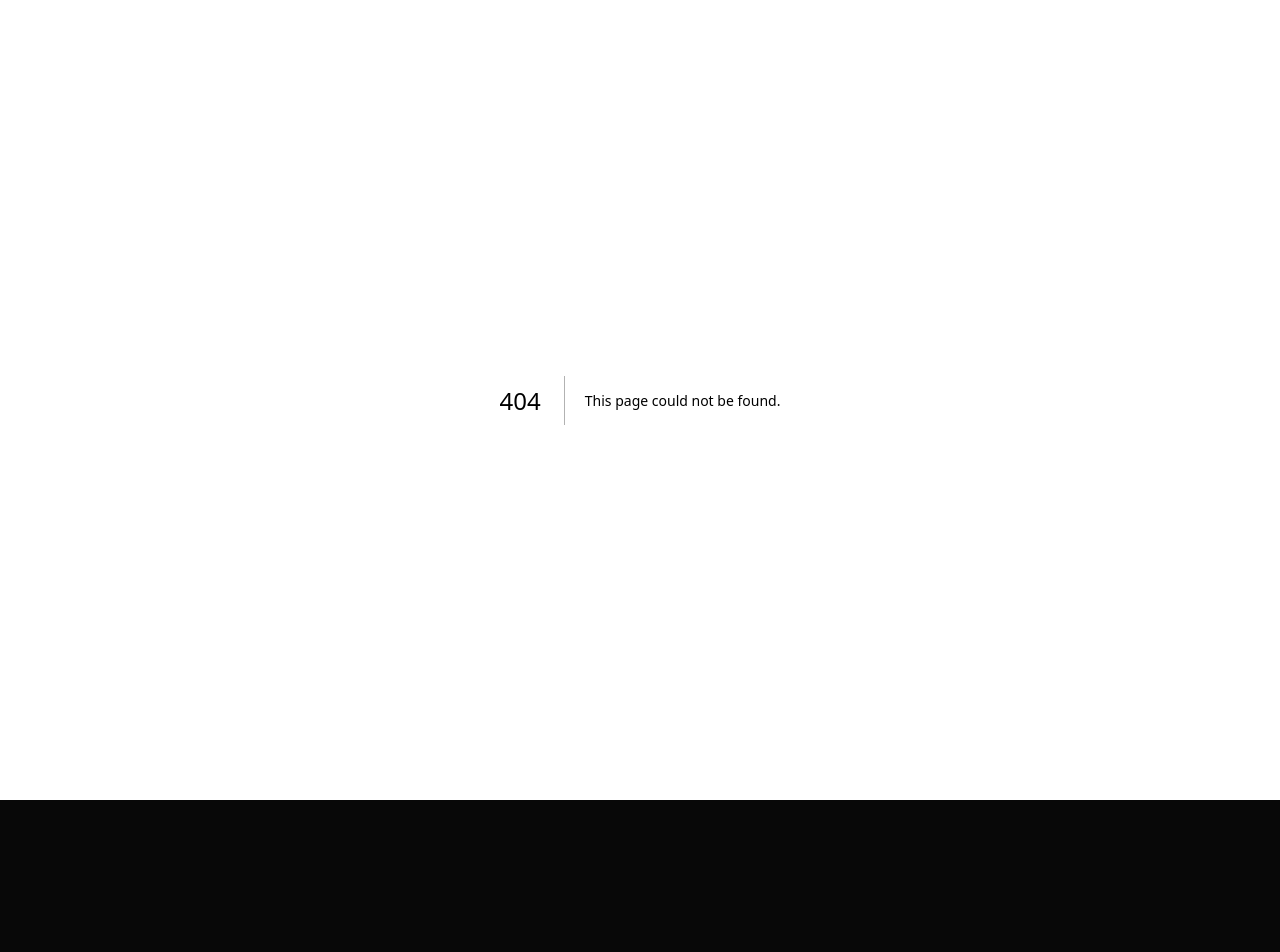
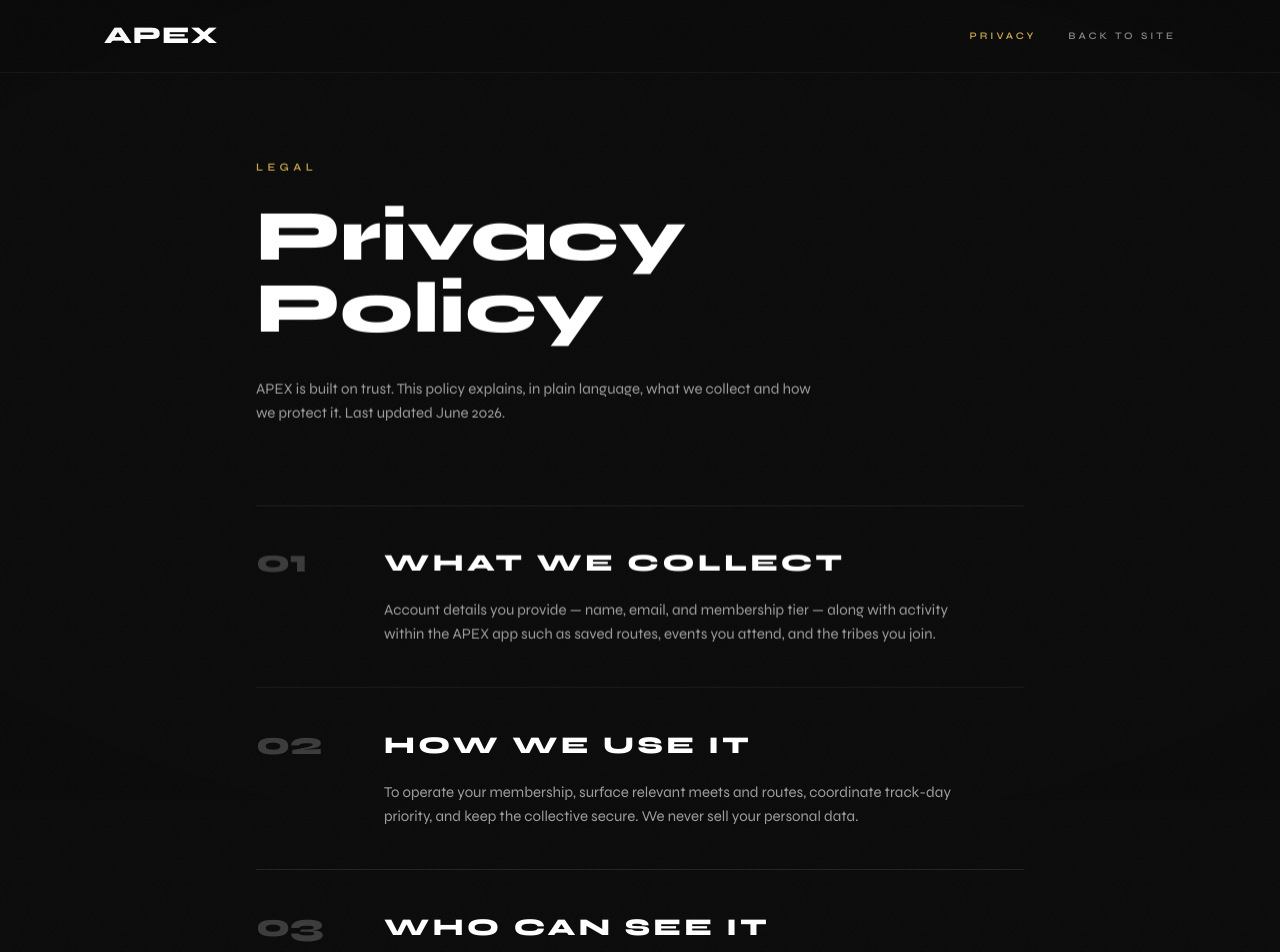
Before and after one commit to awaadnabil/apex-website, a Next.js app: page /privacy in a window 1280 px wide. Before the commit this address had no page. Shown: the top 952 px of the page. Before the commit the page ends 800 px from the top, so only its background shows below. Built offline with nearby package versions, Linux system fonts and the light colour scheme.

Commit message:
feat: add Privacy page and update footer link
Co-authored-by: awaadnabil <210274200+awaadnabil@users.noreply.github.com>

```diff
--- /dev/null
+++ b/app/privacy/page.tsx
@@ -0,0 +1,100 @@
+import type { Metadata } from 'next'
+import { ScrollReveal } from '@/components/scroll-reveal'
+import { CinematicFx } from '@/components/cinematic-fx'
+import { SupportTopNav } from '@/components/support/support-topnav'
+import { SiteFooter } from '@/components/site-footer'
+
+export const metadata: Metadata = {
+  title: 'Privacy · APEX',
+  description: 'How APEX collects, uses, and protects your information.',
+}
+
+const SECTIONS = [
+  {
+    no: '01',
+    title: 'What we collect',
+    body: 'Account details you provide — name, email, and membership tier — along with activity within the APEX app such as saved routes, events you attend, and the tribes you join.',
+  },
+  {
+    no: '02',
+    title: 'How we use it',
+    body: 'To operate your membership, surface relevant meets and routes, coordinate track-day priority, and keep the collective secure. We never sell your personal data.',
+  },
+  {
+    no: '03',
+    title: 'Who can see it',
+    body: 'Your profile is visible to verified members of the collective. Concierge requests are handled only by the APEX team. We share data with processors strictly to run the service.',
+  },
+  {
+    no: '04',
+    title: 'Your control',
+    body: 'You can request a copy of your data, correct it, or delete your account at any time by contacting the concierge. Removal is permanent and clears your saved routes and history.',
+  },
+  {
+    no: '05',
+    title: 'Retention & security',
+    body: 'We hold your data only as long as your membership is active, plus the period required by law. Information is encrypted in transit and access is restricted to authorized staff.',
+  },
+]
+
+export default function PrivacyPage() {
+  return (
+    <main className="relative min-h-screen bg-carbon font-sans text-white">
+      <CinematicFx />
+      <ScrollReveal />
+      <SupportTopNav label="Privacy" />
+
+      <section className="px-6 pb-32 pt-32 md:pb-48 md:pt-40">
+        <div className="mx-auto max-w-3xl">
+          <p className="reveal text-[11px] font-semibold uppercase tracking-[0.4em] text-gold">
+            Legal
+          </p>
+          <h1 className="reveal mt-6 font-extrabold leading-none text-white [font-size:clamp(2.5rem,7vw,4.5rem)]">
+            Privacy Policy
+          </h1>
+          <p className="reveal mt-8 max-w-xl text-[15px] leading-relaxed text-white/60">
+            APEX is built on trust. This policy explains, in plain language, what
+            we collect and how we protect it. Last updated June 2026.
+          </p>
+
+          <div className="mt-20 flex flex-col">
+            {SECTIONS.map((s, i) => (
+              <div
+                key={s.no}
+                className={`reveal flex flex-col gap-4 border-b border-white/10 py-10 md:flex-row md:gap-12 ${
+                  i === 0 ? 'border-t border-white/10' : ''
+                }`}
+                style={{ transitionDelay: `${i * 80}ms` }}
+              >
+                <span className="font-extrabold leading-none text-white/20 [font-size:clamp(1.5rem,3vw,2rem)] md:min-w-[80px]">
+                  {s.no}
+                </span>
+                <div className="md:flex-1">
+                  <h2 className="font-extrabold uppercase tracking-[0.15em] text-white [font-size:clamp(1.1rem,2.4vw,1.5rem)]">
+                    {s.title}
+                  </h2>
+                  <p className="mt-4 max-w-xl text-[15px] leading-relaxed text-white/60">
+                    {s.body}
+                  </p>
+                </div>
+              </div>
+            ))}
+          </div>
+
+          <p className="reveal mt-16 text-[13px] leading-relaxed text-white/50">
+            Questions about your data? Reach the concierge at{' '}
+            <a
+              href="mailto:support@getapexmena.com"
+              className="text-gold underline-offset-4 transition-colors duration-500 hover:underline"
+            >
+              support@getapexmena.com
+            </a>
+            .
+          </p>
+        </div>
+      </section>
+
+      <SiteFooter />
+    </main>
+  )
+}
--- a/components/site-footer.tsx
+++ b/components/site-footer.tsx
@@ -6,7 +6,7 @@ export function SiteFooter() {
         <span aria-hidden="true" className="text-white/20">
           ·
         </span>
-        <a href="#" className="transition-colors duration-500 hover:text-white">
+        <a href="/privacy" className="transition-colors duration-500 hover:text-white">
           Privacy
         </a>
         <span aria-hidden="true" className="text-white/20">
--- a/components/site-nav.tsx
+++ b/components/site-nav.tsx
@@ -32,6 +32,7 @@ export function SiteNav() {
   }, [])
 
   return (
+    <>
       <div
         ref={ref}
         className="fixed left-6 top-6 z-50 opacity-0 md:left-10 md:top-8"
@@ -45,5 +46,16 @@ export function SiteNav() {
           APEX
         </a>
       </div>
+
+      {/* Always-visible primary link to the Membership page */}
+      <nav className="fixed right-6 top-6 z-50 md:right-10 md:top-8">
+        <a
+          href="/membership"
+          className="text-[11px] font-semibold uppercase tracking-[0.3em] text-white/80 transition-colors duration-500 hover:text-white"
+        >
+          Membership
+        </a>
+      </nav>
+    </>
   )
 }
```
Lines whose indentation alone changed are shown as unchanged.
